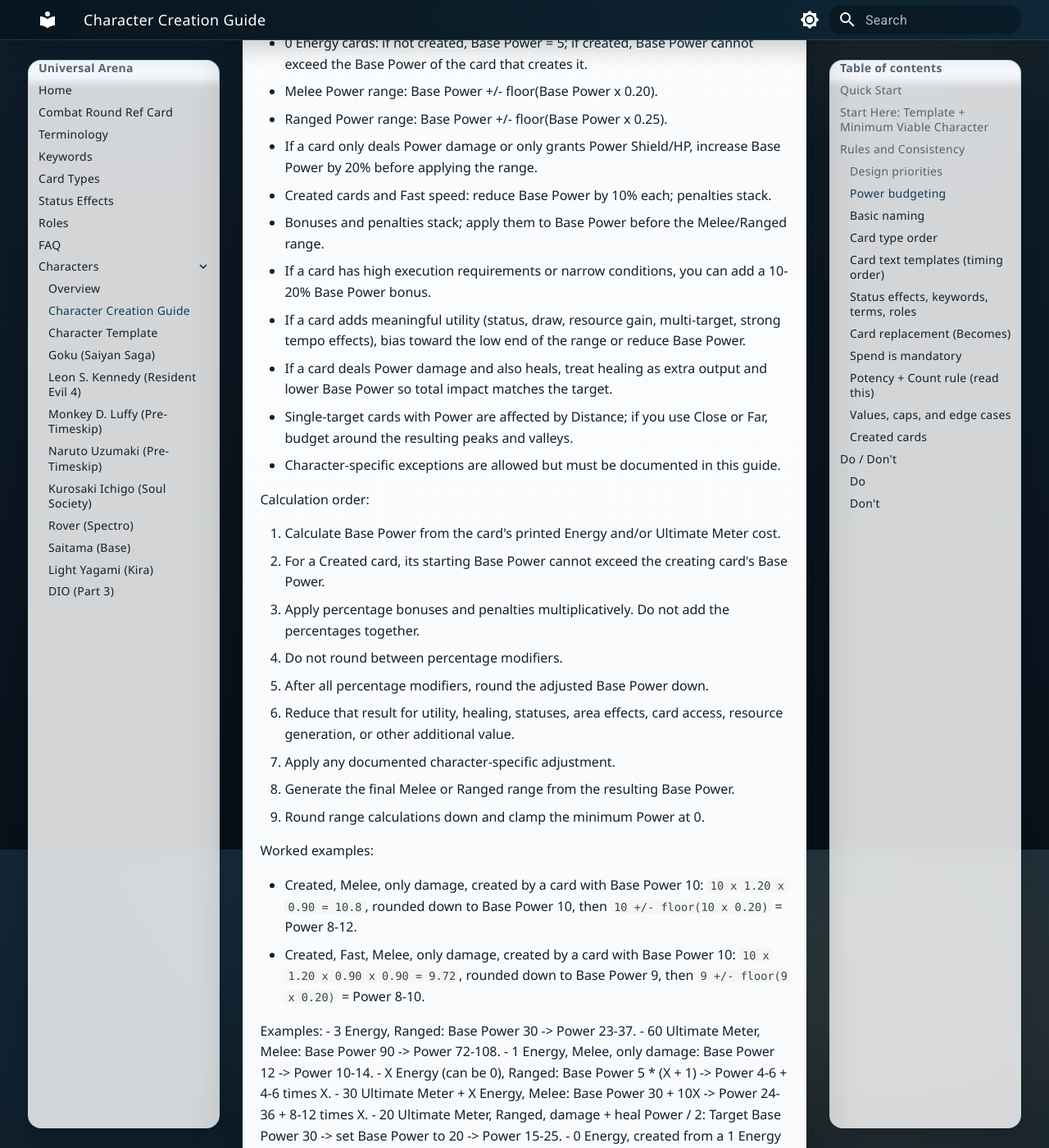
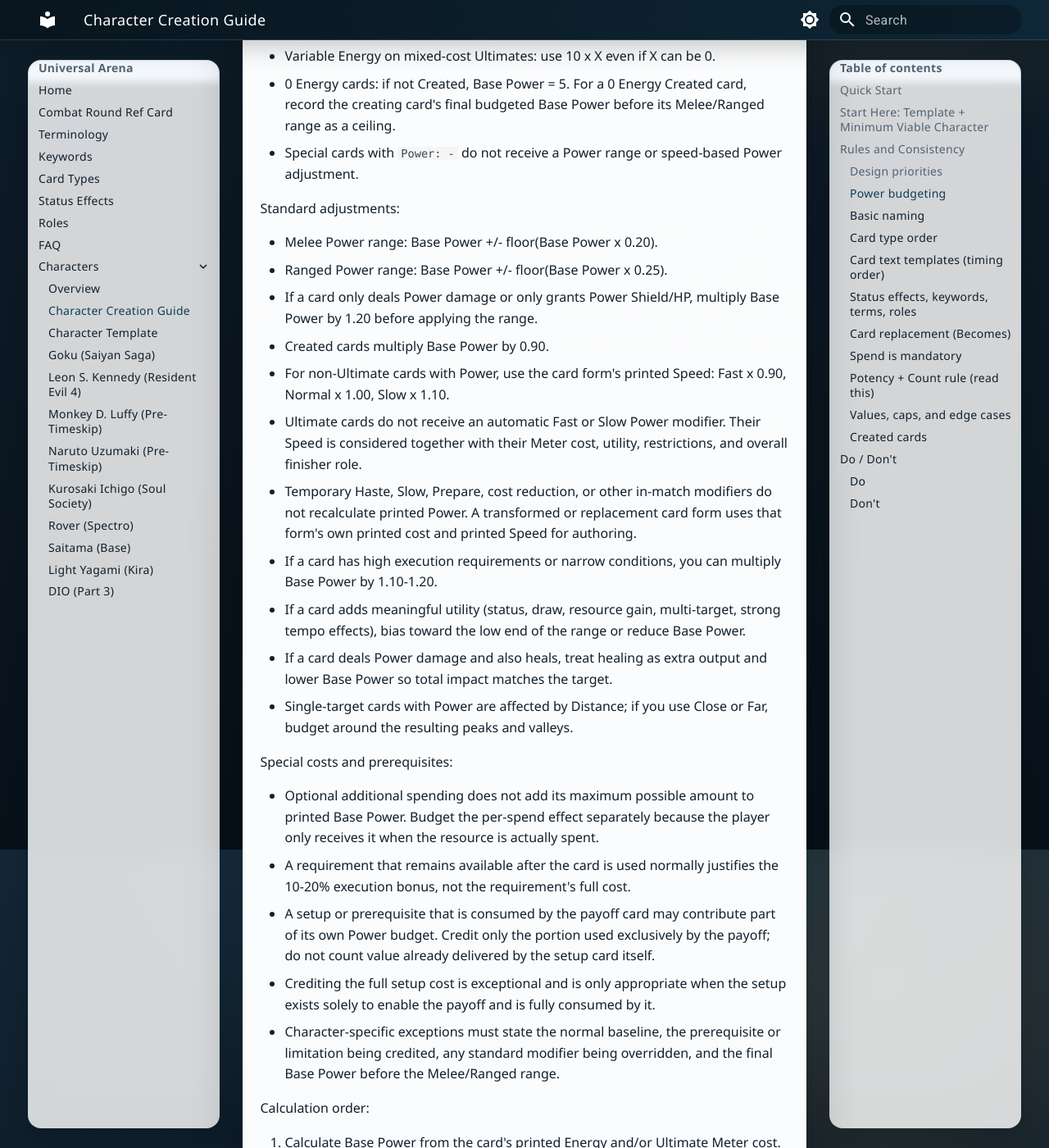
Before and after one commit to HVS13/UniversalArena, an MkDocs documentation site: the page built from docs/characters/character-creation-guide.md, in a window 1280 px wide and 1400 px high, scrolled down 1764 px. Shown: the whole window at 82% size. Built offline with MkDocs 1.6.1 and Material for MkDocs 9.7.7, drawn with Linux system fonts in a browser that asks for light colours; some of the changed text lies outside the part shown.

Commit message:
Clarify speed, Ultimate, and prerequisite Power budgeting

```diff
--- a/docs/characters/character-creation-guide.md
+++ b/docs/characters/character-creation-guide.md
@@ -35,50 +35,74 @@ Minimum viable character checklist:
 
 ### Power budgeting
 
-- Base Power targets: Energy cost x 10, Ultimate Meter cost x 1.5. Round down if you hit decimals.
-- Mixed-cost ultimates (Ultimate Meter + Energy): treat Ultimate Meter as 1 base per meter, then add the Energy base.
-- Variable Energy cost (X) on non-ultimates: if X can be 0, Base Power = 5 * (X + 1); otherwise use 10 * X.
-- Variable Energy on mixed-cost ultimates: use 10 * X even if X can be 0.
-- 0 Energy cards: if not created, Base Power = 5; if created, Base Power cannot exceed the Base Power of the card that creates it.
+Cost baselines:
+
+- Energy cost: Base Power = Energy cost x 10.
+- Ultimate Meter-only cost: Base Power = Ultimate Meter cost x 1.5.
+- Mixed-cost Ultimate (Ultimate Meter + Energy): Base Power = Ultimate Meter cost x 1, then add Energy cost x 10.
+- Variable Energy cost (X) on non-Ultimates: if X can be 0, Base Power = 5 x (X + 1); otherwise use 10 x X.
+- Variable Energy on mixed-cost Ultimates: use 10 x X even if X can be 0.
+- 0 Energy cards: if not Created, Base Power = 5. For a 0 Energy Created card, record the creating card's final budgeted Base Power before its Melee/Ranged range as a ceiling.
+- Special cards with `Power: -` do not receive a Power range or speed-based Power adjustment.
+
+Standard adjustments:
+
 - Melee Power range: Base Power +/- floor(Base Power x 0.20).
 - Ranged Power range: Base Power +/- floor(Base Power x 0.25).
-- If a card only deals Power damage or only grants Power Shield/HP, increase Base Power by 20% before applying the range.
-- Created cards and Fast speed: reduce Base Power by 10% each; penalties stack.
-- Bonuses and penalties stack; apply them to Base Power before the Melee/Ranged range.
-- If a card has high execution requirements or narrow conditions, you can add a 10-20% Base Power bonus.
+- If a card only deals Power damage or only grants Power Shield/HP, multiply Base Power by 1.20 before applying the range.
+- Created cards multiply Base Power by 0.90.
+- For non-Ultimate cards with Power, use the card form's printed Speed: Fast x 0.90, Normal x 1.00, Slow x 1.10.
+- Ultimate cards do not receive an automatic Fast or Slow Power modifier. Their Speed is considered together with their Meter cost, utility, restrictions, and overall finisher role.
+- Temporary Haste, Slow, Prepare, cost reduction, or other in-match modifiers do not recalculate printed Power. A transformed or replacement card form uses that form's own printed cost and printed Speed for authoring.
+- If a card has high execution requirements or narrow conditions, you can multiply Base Power by 1.10-1.20.
 - If a card adds meaningful utility (status, draw, resource gain, multi-target, strong tempo effects), bias toward the low end of the range or reduce Base Power.
 - If a card deals Power damage and also heals, treat healing as extra output and lower Base Power so total impact matches the target.
 - Single-target cards with Power are affected by Distance; if you use Close or Far, budget around the resulting peaks and valleys.
-- Character-specific exceptions are allowed but must be documented in this guide.
+
+Special costs and prerequisites:
+
+- Optional additional spending does not add its maximum possible amount to printed Base Power. Budget the per-spend effect separately because the player only receives it when the resource is actually spent.
+- A requirement that remains available after the card is used normally justifies the 10-20% execution bonus, not the requirement's full cost.
+- A setup or prerequisite that is consumed by the payoff card may contribute part of its own Power budget. Credit only the portion used exclusively by the payoff; do not count value already delivered by the setup card itself.
+- Crediting the full setup cost is exceptional and is only appropriate when the setup exists solely to enable the payoff and is fully consumed by it.
+- Character-specific exceptions must state the normal baseline, the prerequisite or limitation being credited, any standard modifier being overridden, and the final Base Power before the Melee/Ranged range.
 
 Calculation order:
 
 1. Calculate Base Power from the card's printed Energy and/or Ultimate Meter cost.
-2. For a Created card, its starting Base Power cannot exceed the creating card's Base Power.
-3. Apply percentage bonuses and penalties multiplicatively. Do not add the percentages together.
+2. If it is a 0 Energy Created card, record the creating card's final budgeted Base Power before range as the ceiling.
+3. Apply percentage bonuses and penalties multiplicatively. Do not add percentages together.
 4. Do not round between percentage modifiers.
-5. After all percentage modifiers, round the adjusted Base Power down.
+5. After all percentage modifiers, round adjusted Base Power down.
 6. Reduce that result for utility, healing, statuses, area effects, card access, resource generation, or other additional value.
-7. Apply any documented character-specific adjustment.
-8. Generate the final Melee or Ranged range from the resulting Base Power.
-9. Round range calculations down and clamp the minimum Power at 0.
+7. Apply any documented prerequisite allocation or character-specific adjustment.
+8. For a 0 Energy Created card, cap the result at the recorded creating-card ceiling.
+9. Generate the final Melee or Ranged range from the resulting Base Power.
+10. Round range calculations down and clamp minimum Power at 0.
 
 Worked examples:
 
-- Created, Melee, only damage, created by a card with Base Power 10: `10 x 1.20 x 0.90 = 10.8`, rounded down to Base Power 10, then `10 +/- floor(10 x 0.20)` = Power 8-12.
-- Created, Fast, Melee, only damage, created by a card with Base Power 10: `10 x 1.20 x 0.90 x 0.90 = 9.72`, rounded down to Base Power 9, then `9 +/- floor(9 x 0.20)` = Power 8-10.
+- Created, Melee, only damage, created by a card with final budgeted Base Power 10: `10 x 1.20 x 0.90 = 10.8`, rounded down to Base Power 10, then `10 +/- floor(10 x 0.20)` = Power 8-12.
+- Created, Fast, Melee, only damage, created by a card with final budgeted Base Power 10: `10 x 1.20 x 0.90 x 0.90 = 9.72`, rounded down to Base Power 9, then `9 +/- floor(9 x 0.20)` = Power 8-10.
+- Slow, non-Ultimate, 2 Energy, Melee, only damage: `20 x 1.20 x 1.10 = 26.4`, rounded down to Base Power 26, then `26 +/- floor(26 x 0.20)` = Power 21-31.
+- Slow, 30 Ultimate Meter, Ranged, only damage: Ultimate Speed has no automatic modifier, so `30 x 1.5 x 1.20 = 54`, then `54 +/- floor(54 x 0.25)` = Power 41-67.
 
 Examples:
+
 - 3 Energy, Ranged: Base Power 30 -> Power 23-37.
 - 60 Ultimate Meter, Melee: Base Power 90 -> Power 72-108.
 - 1 Energy, Melee, only damage: Base Power 12 -> Power 10-14.
-- X Energy (can be 0), Ranged: Base Power 5 * (X + 1) -> Power 4-6 + 4-6 times X.
+- X Energy (can be 0), Ranged: Base Power 5 x (X + 1) -> Power 4-6 + 4-6 times X.
 - 30 Ultimate Meter + X Energy, Melee: Base Power 30 + 10X -> Power 24-36 + 8-12 times X.
 - 20 Ultimate Meter, Ranged, damage + heal Power / 2: Target Base Power 30 -> set Base Power to 20 -> Power 15-25.
-- 0 Energy, created from a 1 Energy melee card: Base Power up to 10 -> Power 8-12.
+- 0 Energy, Created from a 1 Energy Melee card: Base Power up to the creating card's final budgeted Base Power, then Power range as normal.
 
-Exceptions (current roster):
-- DIO (Part 3) Ultimate: ROAD ROLLER DA! adds +30 Base Power for the 9 Energy prerequisite (The World: Time Stop).
+Exceptions and current-roster transition:
+
+- DIO (Part 3), ROAD ROLLER DA!: 40 Ultimate Meter gives Base Power 60. Allocate +30 Base Power from the 9 Energy The World: Time Stop setup because ROAD ROLLER DA! requires that status and sets its Count to 0 after use. Do not credit the full 90 setup Base Power because Time Stop already provides Stun, card-play denial, Strength, Haste, Follow-Up access, and Retain. Final Base Power is 90, producing Power 72-108. This final exception already accounts for the card's Fast Speed and other effects; do not apply additional Fast or pure-output modifiers. Optional Stolen Blood spending is budgeted separately and is not included in printed Power.
+- Existing non-Ultimate Slow cards with Power keep their current printed values until individual character review: Gomu Gomu no Gigant Pistol, Gomu Gomu no Gigant Bazooka, and Rasengan. This temporary preservation is not the benchmark for new cards.
+- Existing Slow Ultimates, including Spirit Bomb and Gomu Gomu no Gigant Rifle, receive no automatic Slow bonus under the Ultimate rule above.
+- Slow Special cards with `Power: -`, including Saitama's Bored forms and Death Note: Write the Name, are unaffected by Power speed adjustments.
 
 ### Basic naming
 
```
